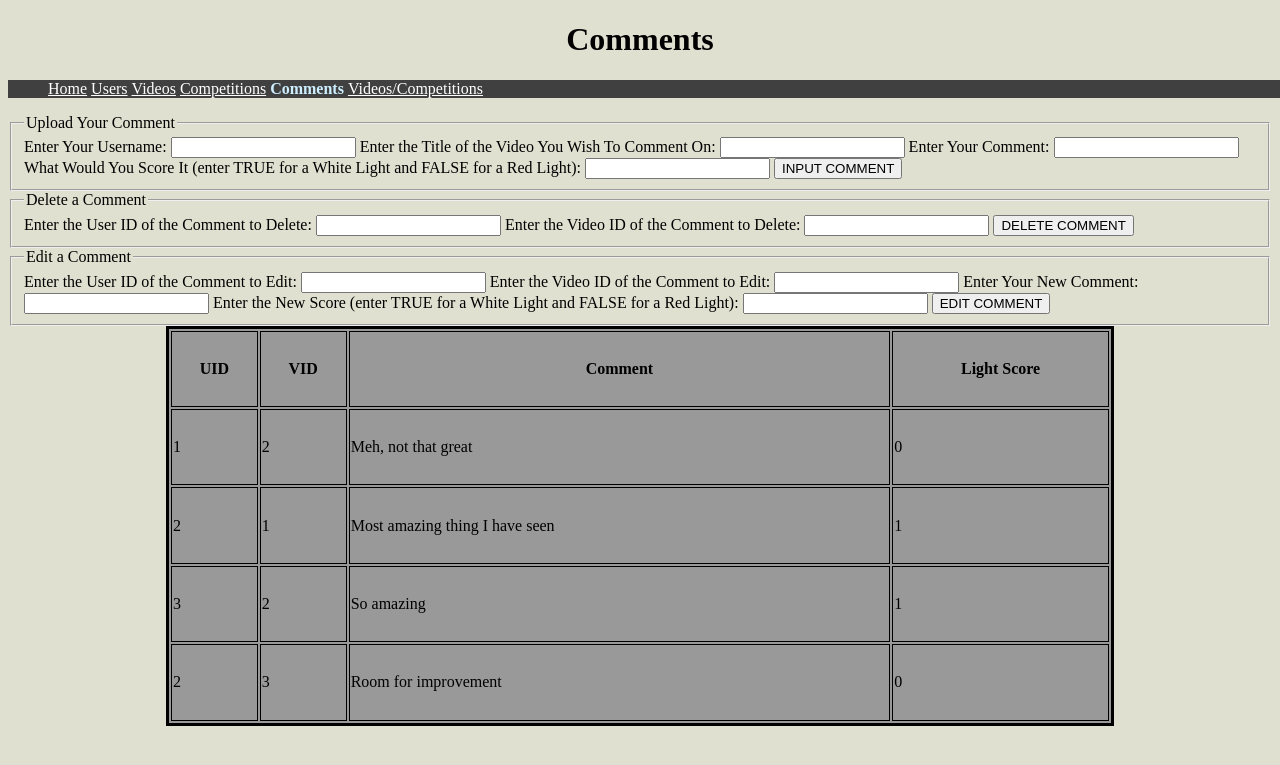
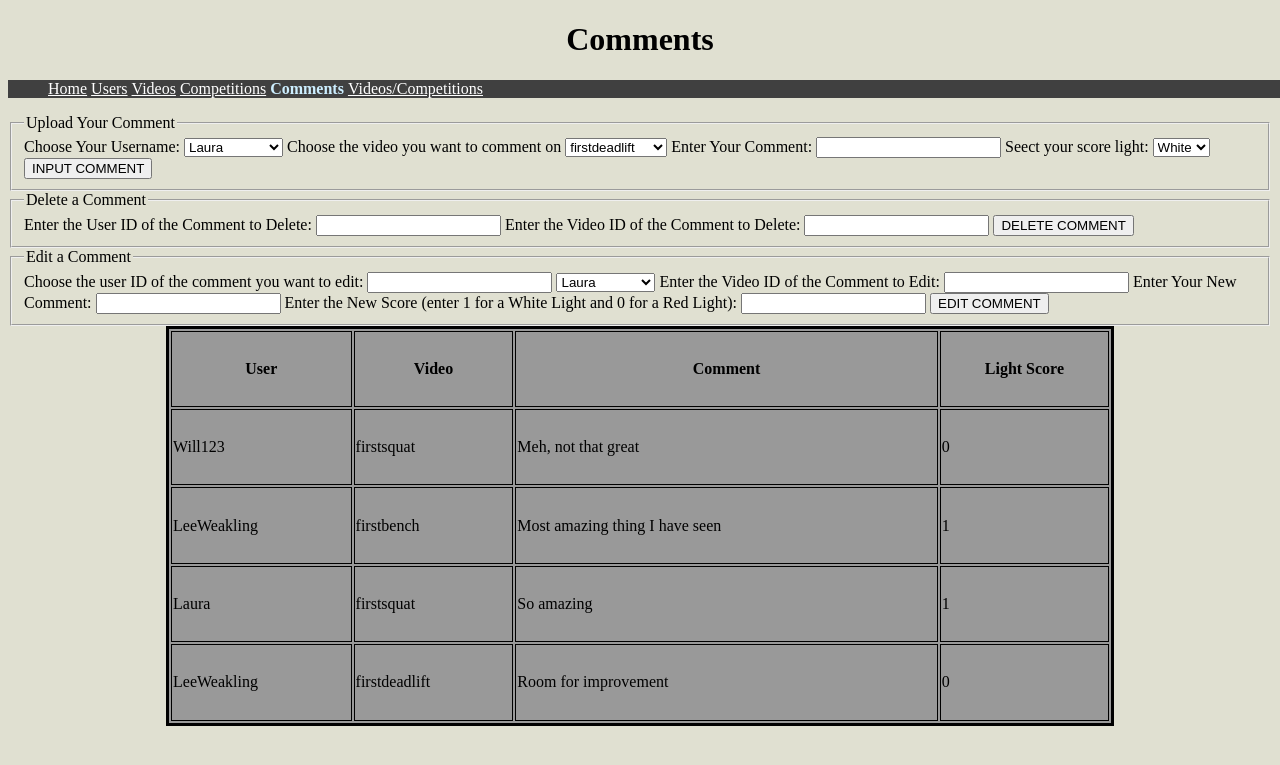
Before and after one commit to NickAlvey0803/t86live, a Node server app: page /comments in a window 1280 px wide. Shown: the top 765 px of the page. Run offline with Node 20, Linux system fonts and the light colour scheme; data comes from the database, SQL or seed files in the repository; data that the repository does not hold is empty; some libraries are stand-ins or nearby versions.

Commit message:
add dropdown menus

```diff
--- a/main.js
+++ b/main.js
@@ -13,7 +13,7 @@ app.engine('handlebars', handlebars.engine);
 var session = require('express-session');
 var bodyParser = require('body-parser');
 app.set('view engine', 'handlebars');
-app.set('port', 52115);
+app.set('port', 52114);
 
 
 app.use(bodyParser.urlencoded({ extended: false }));
@@ -104,23 +104,57 @@ app.get('/users/edit',function(req,res,next){
 
 // Videos
 
-
+function query(sqlQuery) {
+	return new Promise(function (resolve,reject) {
+		mysql.pool.query(sqlQuery, function(err, result) {
+			if(err)
+			{
+				reject(err);
+			}
+			else
+			{
+				resolve(result);
+			}
+		});
+	});
+}
 
 app.get('/videos',function(req,res,next){
 	var context = {};
 	var params = [];
 	var query_rows;
+	var query_rows2;
 	mysql.pool.query('SELECT (SELECT username FROM users WHERE users.user_id = videos.uid) AS username,title,video_description,category,weight,uploader_weight,AVG(comments.light_score) AS aveg FROM videos LEFT JOIN comments ON comments.vid = videos.video_id GROUP BY videos.video_id', function(err, rows, fields){
 		if(err){
 		next(err);
 		return;
 		}
-    query_rows = JSON.parse(JSON.stringify(rows));
-    context.results = query_rows;
+		context.table = JSON.parse(JSON.stringify(rows));
+mysql.pool.query('SELECT user_id, username FROM users', function(err, rows2, fields){
+				if(err){
+				next(err);
+				return;
+				}
+				context.users = JSON.parse(JSON.stringify(rows2));
+				context.not_search = 1;
 				res.render('videos-view', context);
 		});
 	});
+});
 
+  /*
+	*/
+
+  /*
+   *
+  var query1 = query('SELECT (SELECT username FROM users WHERE users.user_id = videos.uid) AS username,title,video_description,category,weight,uploader_weight,AVG(comments.light_score) AS aveg FROM videos LEFT JOIN comments ON comments.vid = videos.video_id GROUP BY videos.video_id');
+  var query2 = query("SELECT username,user_id FROM users");
+  Promise.all(query1,query2).then(function(result) {
+	  context.table = query1;
+	  context.users = query2;
+	  res.render('videos-view',context);
+});
+   * */
 app.get('/videos/search',function(req,res,next){
 	var context = {};
 	var params = [];
@@ -131,14 +165,18 @@ app.get('/videos/search',function(req,res,next){
 		return;
 	}
 	query_rows = JSON.parse(JSON.stringify(rows));
-	context.results = query_rows;
+	context.table = query_rows;
 	res.render('videos-view',context);
 	});
 });
 
 app.get('/videos/insert',function(req,res,next){
   var context = {};
-  mysql.pool.query("INSERT INTO videos (`uid`, `title`, `video_description`, `category`, `weight`, `uploader_weight`, `light_score`) VALUES ((SELECT user_id AS uid FROM users WHERE username = ?),?,?,?,?,?,?);",
+
+  console.log("Insert video request attempted:");
+  console.log(req.query.uid);
+
+  mysql.pool.query("INSERT INTO videos (`uid`, `title`, `video_description`, `category`, `weight`, `uploader_weight`, `light_score`) VALUES (?,?,?,?,?,?,?);",
     [req.query.uid, req.query.title, req.query.video_description, req.query.category, req.query.weight, req.query.uploader_weight, req.query.light_score], function(err, result){
     if(err){
       next(err);
@@ -154,7 +192,6 @@ app.get('/videos/insert',function(req,res,next){
       res.redirect('/videos');
     });
   });
-  console.log("Insert video request attempted");
 });
 
 app.get('/videos/delete',function(req,res,next){
@@ -292,13 +329,27 @@ app.get('/competitions/edit',function(req,res,next){
 app.get('/comments',function(req,res,next){
   var context = {};
   var params = [];
-  mysql.pool.query('SELECT * FROM comments', function(err, rows, fields){
+  mysql.pool.query('SELECT comments.light_score, comments.description, users.username, videos.title FROM comments INNER JOIN users ON users.user_id = comments.uid INNER JOIN videos ON videos.video_id = comments.vid', function(err, rows, fields){
     if(err){
       next(err);
       return;
     }
     context.results = JSON.parse(JSON.stringify(rows));
+    mysql.pool.query('SELECT title FROM videos', function(err,rows,fields){
+	    if(err){
+		next(err);
+		return;
+	    }
+	    context.vids = JSON.parse(JSON.stringify(rows));
+	    mysql.pool.query('SELECT username FROM users', function(err,rows,fields){
+		    if(err){
+			    next(err);
+			    return;
+		    }
+		    context.users = JSON.parse(JSON.stringify(rows));
 		    res.render('comments-view', context);
+	    });
+    });
   });
 });
 
@@ -383,29 +434,40 @@ app.get('/videos_competitions',function(req,res,next){
       return;
     }
     context.results = JSON.parse(JSON.stringify(rows));
+    mysql.pool.query('SELECT * FROM videos',function(err,rows,fields)
+    {
+	    if(err){
+		next(err);
+		return;
+	    }
+	    context.videos = JSON.parse(JSON.stringify(rows));
+	    mysql.pool.query('SELECT * FROM competitions',function(err,rows,fields)
+	    {
+		    if(err){
+			    next(err);
+			    return;
+		    }
+		    context.competitions = JSON.parse(JSON.stringify(rows));
 		    res.render('videos_competitions-view', context);
+	    });
+    });
   });
 });
 
 app.get('/videos_competitions/insert',function(req,res,next){
   var context = {};
-  mysql.pool.query("INSERT INTO videos_competitions (`vid`, `cid`) VALUES ((SELECT video_id FROM videos WHERE title = ?),(SELECT competition_id FROM competitions WHERE competition_name = ?))",
+  console.log('---');
+  console.log(req.query.cid);
+  console.log(req.query.vid);
+  console.log('---');
+  mysql.pool.query("INSERT INTO videos_competitions (`vid`, `cid`) VALUES (?,?)",
     [req.query.vid, req.query.cid], function(err, result){
     if(err){
       next(err);
       return;
     }
-    mysql.pool.query('SELECT * FROM videos_competitions', function(err, rows, fields){
-      if(err){
-        next(err);
-        return;
-      }
-      context.results = JSON.parse(JSON.stringify(rows));
-//      res.render('videos_competitions-view', context);
 	res.redirect("/videos_competitions");
   });
-  });
-  console.log("Insert videos_competitions request attempted");
 });
 
 app.get('/videos_competitions/delete',function(req,res,next){
--- a/views/comments-view.handlebars
+++ b/views/comments-view.handlebars
@@ -32,14 +32,25 @@
 <form action="/comments/insert" action="get">
   <fieldset>
     <legend>Upload Your Comment</legend>
-    <label for="uid">Enter Your Username: </label>
-    <input type="text" name="uid" id="uid">
-    <label for="vid">Enter the Title of the Video You Wish To Comment On: </label>
-    <input type="text" name="vid" id="vid">
+    <label for="uid">Choose Your Username: </label>
+    <select name="uid">
+	{{#each users}}
+		<option value="{{this.username}}">{{this.username}}</option>
+	{{/each}}
+    </select>
+    <label for="vid">Choose the video you want to comment on </label>
+    <select name="vid" id="vid>
+	{{#each vids}}
+		<option value="{{this.title}}">{{this.title}}</option>
+	{{/each}}
+    </select>
     <label for="description">Enter Your Comment: </label>
     <input type="text" name="description" id="description">
-    <label for="light_score">What Would You Score It (enter TRUE for a White Light and FALSE for a Red Light): </label>
-    <input type="text" name="light_score" id="light_score">
+    <label for="light_score">Seect your score light: </label>
+    <select name="light_score" id="light_score">
+	<option value=1>White</option>
+	<option value=0>Red</option>
+    </select>
     <input type="submit" id="commentSubmit" value="INPUT COMMENT">
   </fieldset>
 </form>
@@ -59,13 +70,18 @@
 <form action="/comments/edit" action="get">
   <fieldset>
     <legend>Edit a Comment</legend>
-    <label for="comment_uid_edit">Enter the User ID of the Comment to Edit: </label>
+    <label for="comment_uid_edit">Choose the user ID of the comment you want to edit: </label>
     <input type="text" name="comment_uid_edit" id="comment_uid_edit">
+    <select name="comment_uid_edit">
+	{{#each users}}
+		<option value="{{this.user_id}}">{{this.username}}</option>
+	{{/each}}
+    </select>
     <label for="comment_vid_edit">Enter the Video ID of the Comment to Edit: </label>
     <input type="text" name="comment_vid_edit" id="comment_vid_edit">
     <label for="description_edit">Enter Your New Comment: </label>
     <input type="text" name="description_edit" id="description_edit">
-    <label for="light_score_edit">Enter the New Score (enter TRUE for a White Light and FALSE for a Red Light): </label>
+    <label for="light_score_edit">Enter the New Score (enter 1 for a White Light and 0 for a Red Light): </label>
     <input type="text" name="light_score_edit" id="light_score_edit">
     <input type="submit" id = "editSubmit" value="EDIT COMMENT">
   </fieldset>
@@ -77,8 +93,8 @@
 
     <tr>
 
-        <th>UID</th>
-        <th>VID</th>
+        <th>User</th>
+        <th>Video</th>
         <th>Comment</th>
         <th>Light Score</th>
 
@@ -87,8 +103,8 @@
     {{#each results}}
     <tr>
 
-        <td>{{this.uid}}</td>
-        <td>{{this.vid}}</td>
+        <td>{{this.username}}</td>
+        <td>{{this.title}}</td>
         <td>{{this.description}}</td>
         <td>{{this.light_score}}</td>
 
```
Also changed, not shown: views/videos-view.handlebars (+13 -5 lines), views/videos_competitions-view.handlebars (+13 -2 lines). Lines whose indentation alone changed are shown as unchanged.
